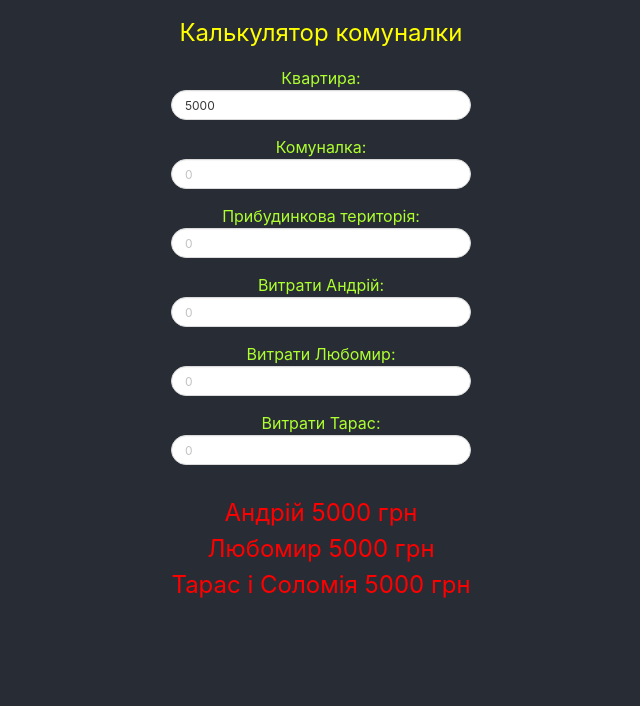
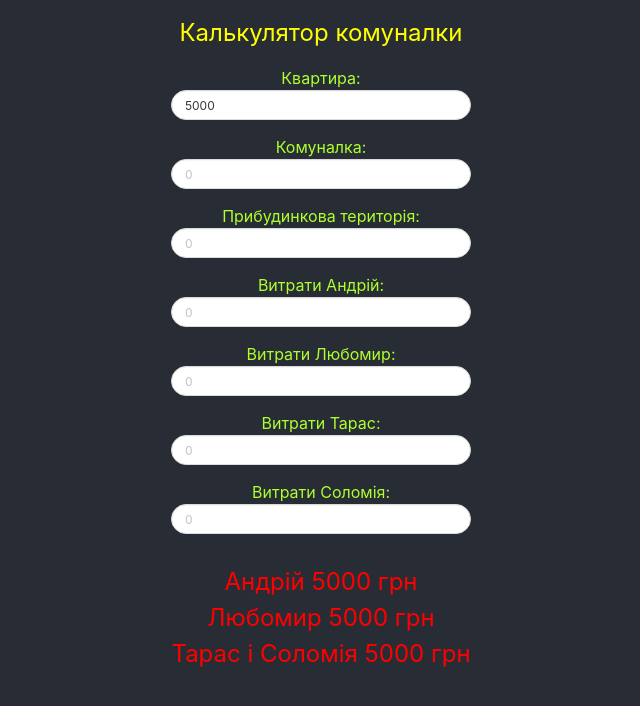
Before and after one commit to andrijdudar/calc-utility-bill, a React (Create React App) app: page / in a window 1280 px wide. Shown: the top 706 px of the page, without its empty margins (319-959 px from the left). Built offline with nearby package versions, Linux system fonts and the light colour scheme.

Commit message:
Solution

```diff
--- a/src/App.jsx
+++ b/src/App.jsx
@@ -110,6 +110,15 @@ function App() {
                 onChange={(e) => handleExpensesTaras(e)}
               />
             </label>
+            <label className='is-flex is-flex is-flex-direction-column'>
+              <h2>Витрати Соломія:</h2>
+              <input
+                class="input is-rounded is-small"
+                type="tel"
+                placeholder={expensesTaras}
+                onChange={(e) => handleExpensesTaras(e)}
+              />
+            </label>
           </div>
           {/* <p>загальна сума <span>{Math.ceil(calcTotalUtility())}</span> грн</p> */}
           {/* <p>загальнi витрати {Math.ceil(calcTotalExpenses())} грн</p> */}
@@ -121,6 +130,7 @@ function App() {
         </div>
       </header>
     </div>
-  );}
+  );
+}
 
 export default App;
```
